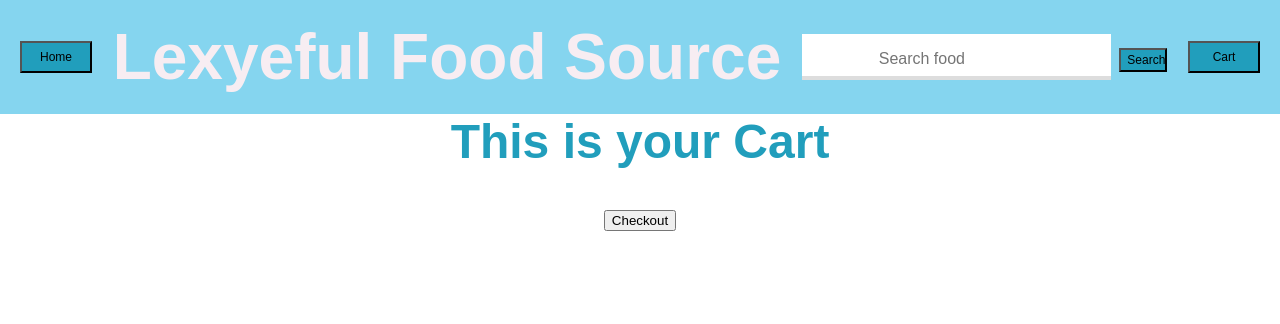
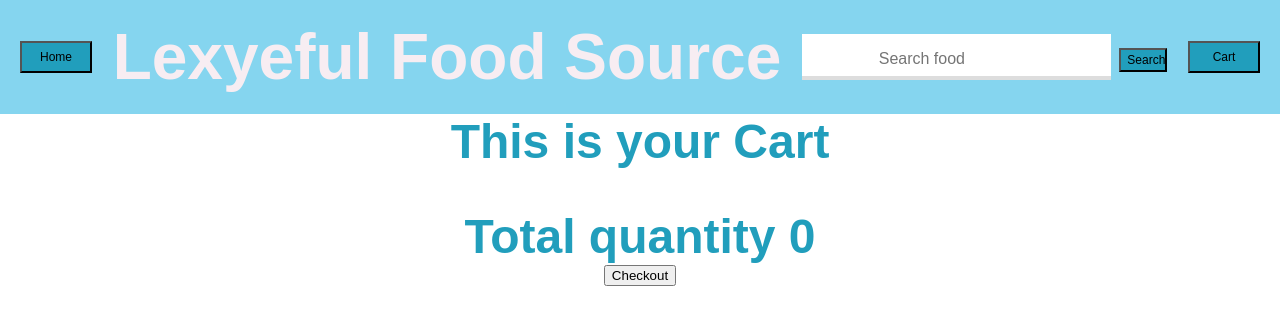
Before and after one commit to Lexyful/LexyefulFoodSource, a React (Create React App) app: page /cart in a window 1280 px wide. Shown: the top 324 px of the page. Built offline with nearby package versions, Linux system fonts and the light colour scheme.

Commit message:
Add confirmation message

```diff
--- a/src/components/Cart/Cart.js
+++ b/src/components/Cart/Cart.js
@@ -4,15 +4,20 @@ import './Cart.css';
 import { NavLink } from 'react-router-dom';
 
 export const Cart = ({ selected, deleteSelected, clearCart }) => {
-    console.log('HELLO', selected)
+    const calculateTotalQuantity = selected.reduce((accumulator, currentItem) => {
+        return accumulator + currentItem.quantity;
+      }, 0);
+
     const checkOut = () => {
         if(selected.length === 0) {
+            // window.confirm("Are you sure you want to proceed?");
                 alert('There are no items in your cart. Search for what you want to purchase and items will be added.')
         } else {
-            alert('look at all this food!')
+            alert(`Thank you. You purchased ${calculateTotalQuantity} items!`)
             clearCart()
         }
     }
+
   return (
     <div className="cart-container">
       <h2>This is your Cart</h2>
@@ -24,6 +29,7 @@ export const Cart = ({ selected, deleteSelected, clearCart }) => {
             </>
         ))}
       </div>
+      <h2>Total quantity {calculateTotalQuantity}</h2>
       <NavLink to="/" >
         <button onClick={checkOut}>Checkout</button>
       </NavLink>
```
